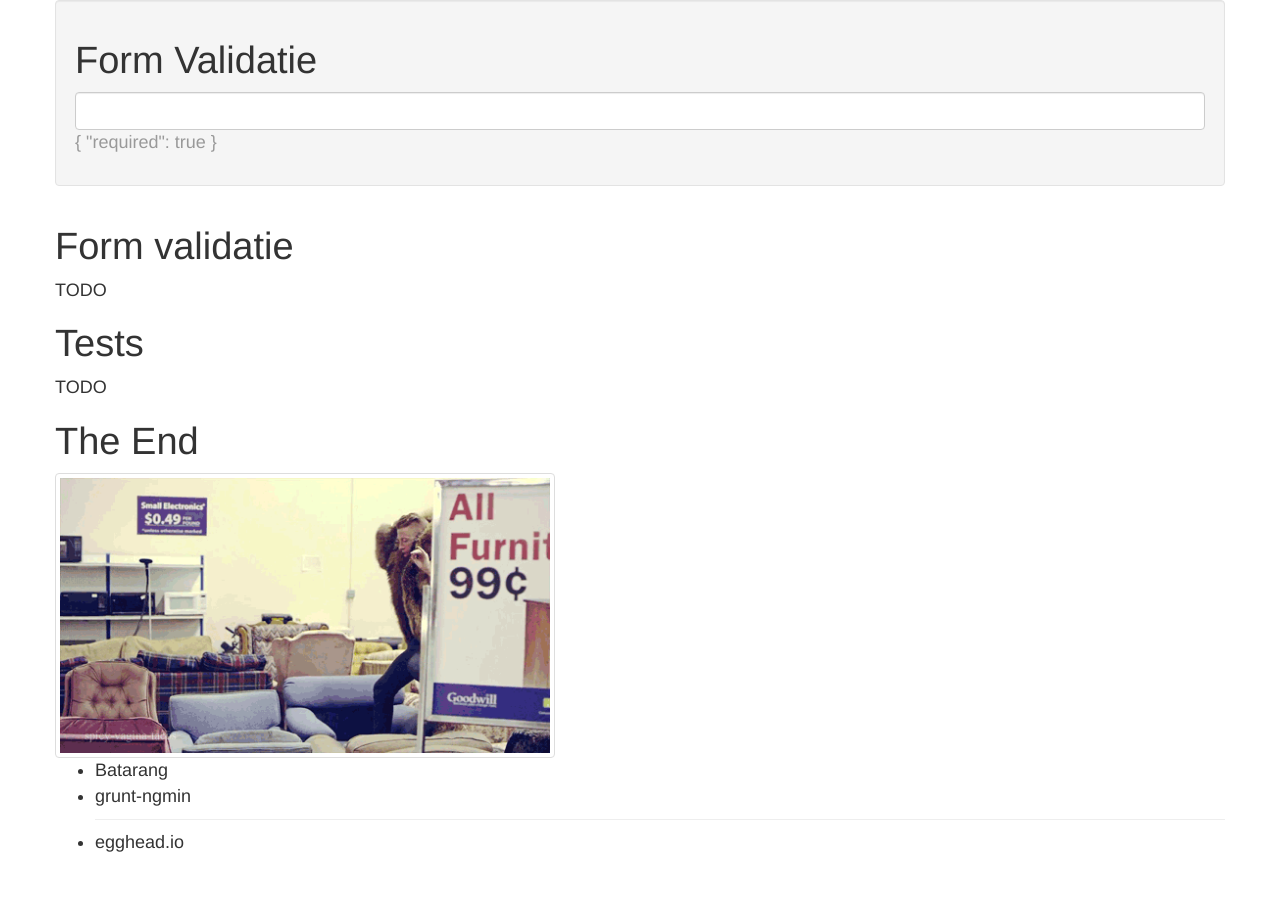
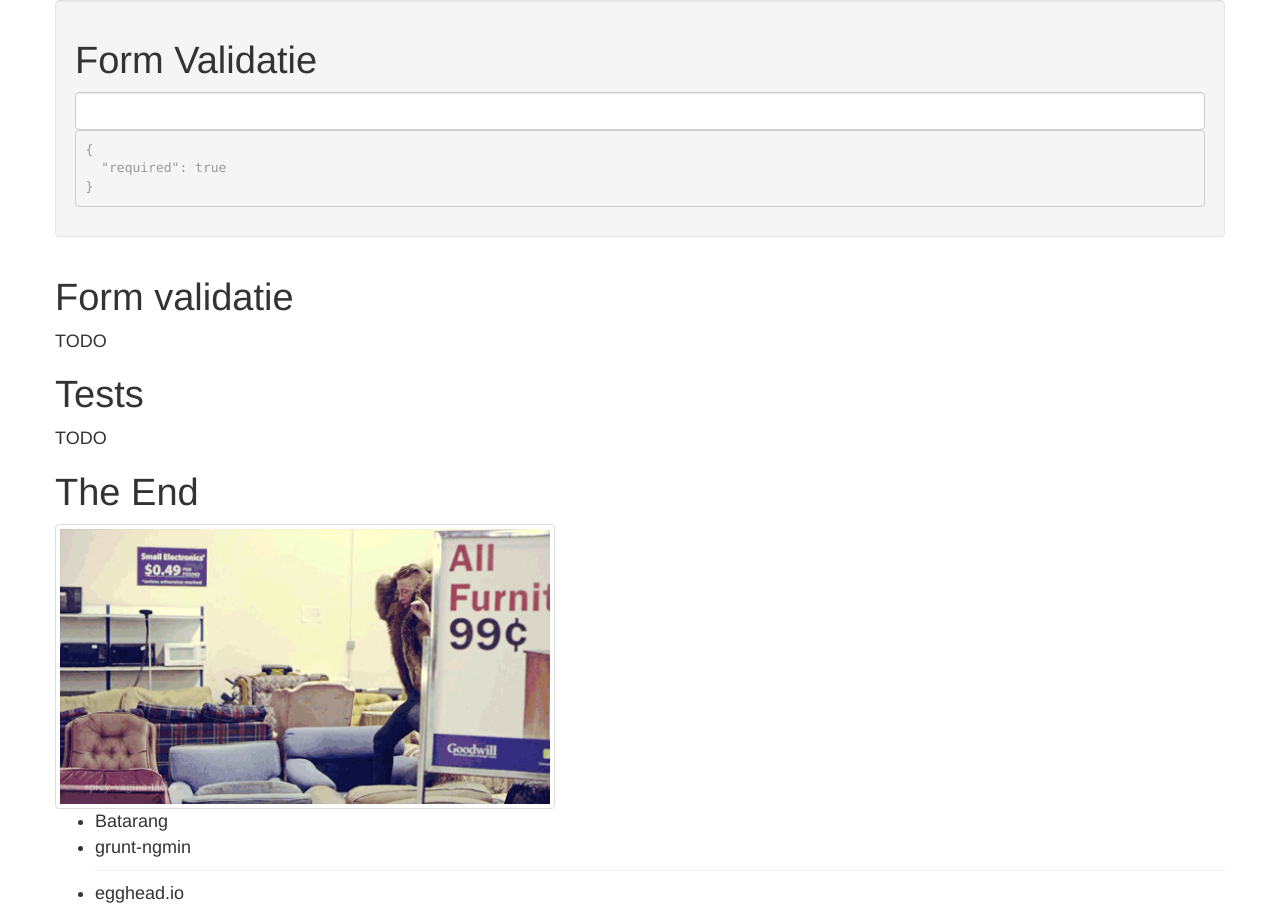
Before and after one commit to Guuz/bedenktijdje-angularjs, a plain HTML site: page index.html at #/presentatie in a window 1280 px wide. Shown: the part 3178-4095 px from the top of the page. Before the commit the page ends 4044 px from the top, so only its background shows below. Drawn offline with nearby package versions, Linux system fonts and the light colour scheme; some packages are replaced by stand-ins of ours.

Commit message:
Format $error object.

```diff
--- a/views/presentatie.html
+++ b/views/presentatie.html
@@ -73,7 +73,7 @@
 				<p class="text-danger" ng-show="validationExample.exampleIntField.$error.required">Verplicht veld</p>
 			</div>
 
-			<p class="text-muted">{{ validationExample.exampleIntField.$error | json }}</p>
+			<pre class="text-muted">{{ validationExample.exampleIntField.$error | json }}</pre>
 		</form>
 	</div>
 
```
